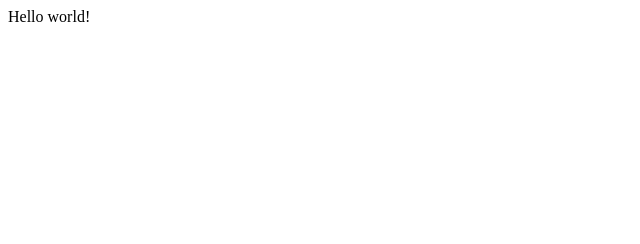
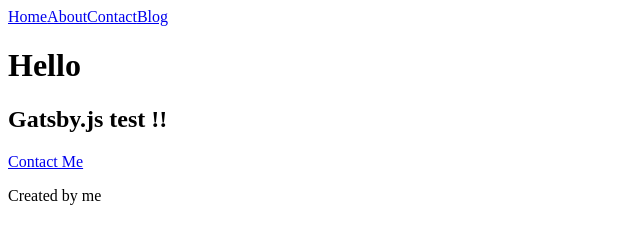
Before and after one commit to abdurj/gatsby_sample, a Gatsby site: page / in a window 1280 px wide. Shown: the whole page, without its empty margins (0-640 px from the left). Built offline with nearby package versions, Linux system fonts and the light colour scheme; Gatsby itself is replaced by a stand-in of ours.

Commit message:
initial commit

```diff
--- /dev/null
+++ b/src/components/footer.js
@@ -0,0 +1,12 @@
+import React from 'react'
+
+
+const Footer = () => {
+    return (
+        <footer>
+            <p>Created by me</p>
+        </footer>
+    )
+}
+
+export default Footer
--- /dev/null
+++ b/src/components/header.js
@@ -0,0 +1,17 @@
+import React from 'react'
+import { Link } from 'gatsby'
+
+const Header = () =>{
+    return (
+        <div>
+            <header>
+                <Link to="/">Home</Link>
+                <Link to="/about">About</Link>
+                <Link to="/contact">Contact</Link>
+                <Link to="/blog">Blog</Link>
+            </header>
+        </div>
+    )
+}
+
+export default Header
--- a/src/pages/index.js
+++ b/src/pages/index.js
@@ -1,5 +1,24 @@
 import React from "react"
+import { Link } from 'gatsby'
+import Header from '../components/header'
+import Footer from '../components/footer'
 
-export default function Home() {
-  return <div>Hello world!</div>
+
+
+const index = () => {
+  return (
+    <div>
+      <Header />
+      <h1>
+        Hello
+      </h1>
+      <h2>
+        Gatsby.js test !!
+      </h2>
+      <p><Link to="/contact">Contact Me</Link></p>
+      <Footer />
+    </div>
+  )
 }
+
+export default index
```
Also changed, not shown: src/pages/about.js (added, +22 -0 lines), src/pages/blog.js (added, +21 -0 lines), src/pages/contact.js (added, +21 -0 lines).
